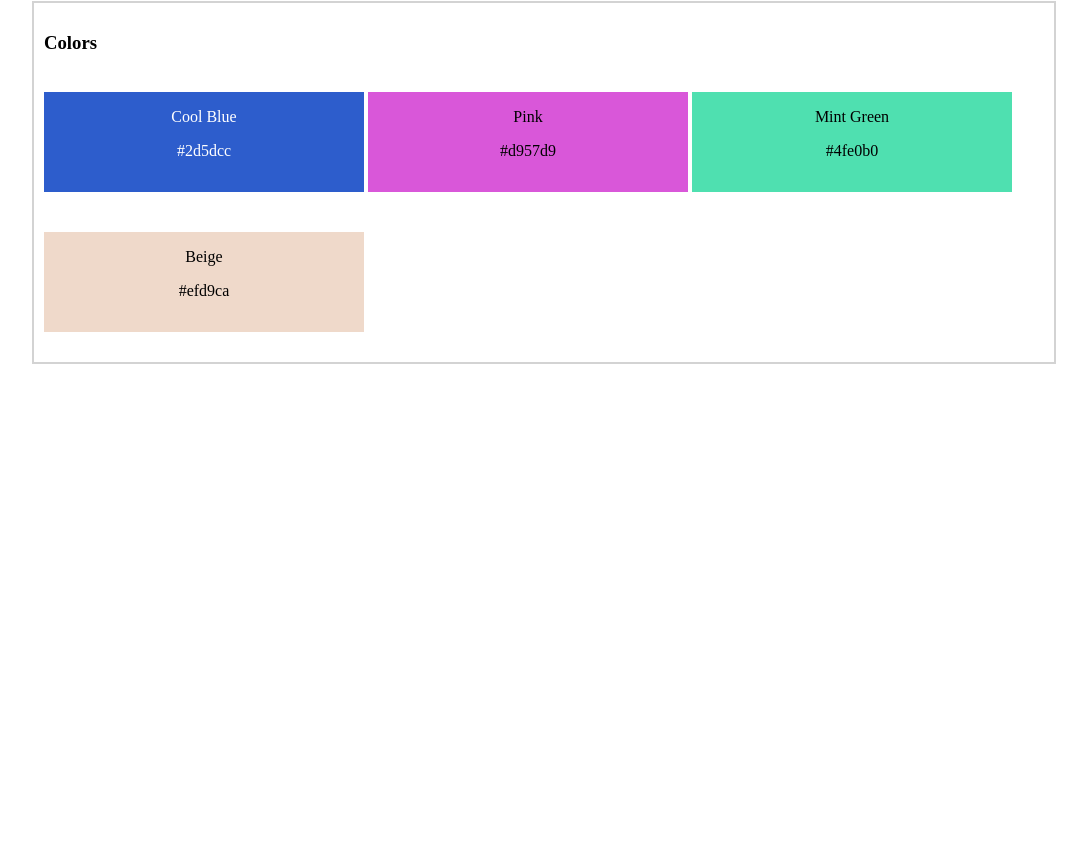
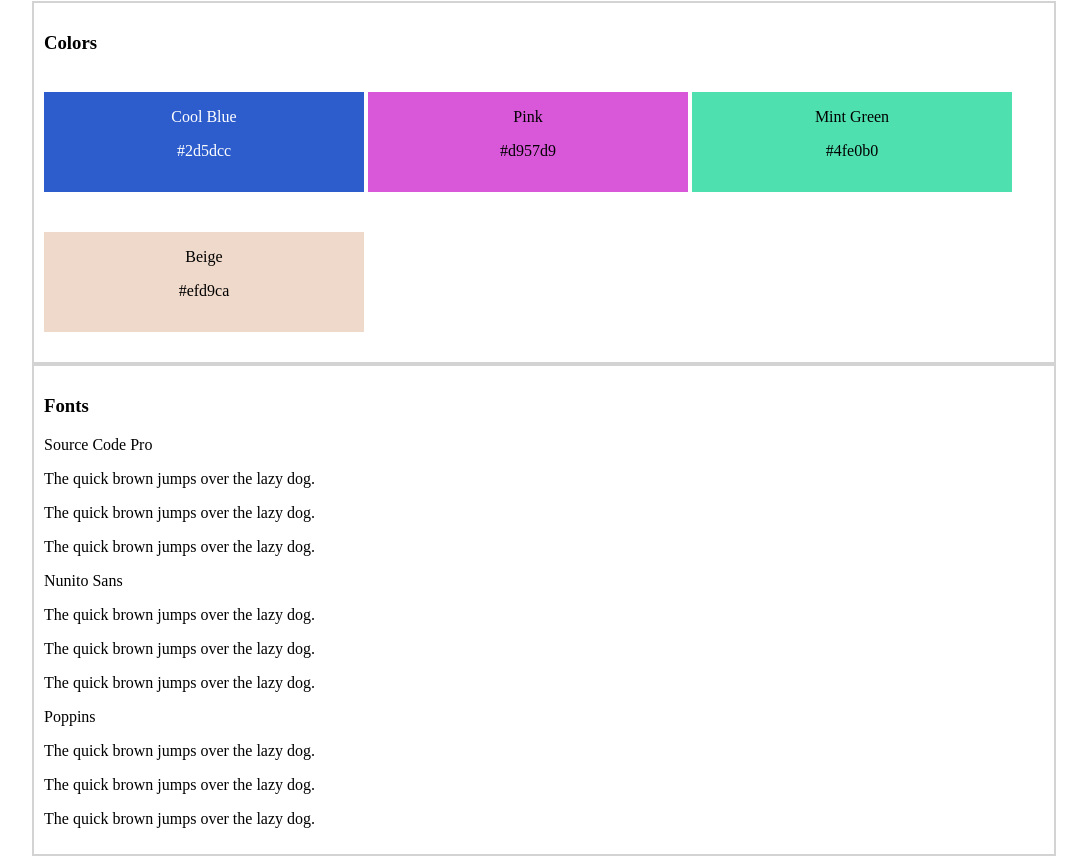
Before and after one commit to nesnuD/website_design_system, a plain HTML site: page index.html in a window 1280 px wide. Shown: the part 79-935 px from the top of the page, without its empty margins (96-1183 px from the left). Before the commit the page ends 800 px from the top, so only its background shows below. Drawn offline with Linux system fonts and the light colour scheme.

Commit message:
started panel section

```diff
--- a/index.html
+++ b/index.html
@@ -6,7 +6,7 @@
     </head>
     <body>
         <h1>My Website Style Guide</h1>
-        <div class="colors">
+        <div class="container">
             <h3>Colors</h3>
             <div class="color-panel" id="coolblue">
                 <p>Cool Blue</p>
@@ -25,5 +25,29 @@
                 <p>#efd9ca</p>
             </div>
         </div>
+        <div class="container">
+            <h3>Fonts</h3>
+            <div class="font-container">
+                <div class="font-panel">
+                    <p>Source Code Pro</p>
+                    <p class="1">The quick brown jumps over the lazy dog.</p>
+                    <p class="2">The quick brown jumps over the lazy dog.</p>
+                    <p class="3">The quick brown jumps over the lazy dog.</p>
+                </div>
+                <div>
+                    <p>Nunito Sans</p>
+                    <p class="1">The quick brown jumps over the lazy dog.</p>
+                    <p class="2">The quick brown jumps over the lazy dog.</p>
+                    <p class="3">The quick brown jumps over the lazy dog.</p>
+                </div>
+                <div>
+                    <p>Poppins</p>
+                    <p class="1">The quick brown jumps over the lazy dog.</p>
+                    <p class="2">The quick brown jumps over the lazy dog.</p>
+                    <p class="3">The quick brown jumps over the lazy dog.</p>
+                </div>
+            </div>
+
+        </div>
     </body>
 </html>
--- a/styles.css
+++ b/styles.css
@@ -2,7 +2,7 @@ body {
     margin: 0 10%;
 }
 
-.colors {
+.container  {
     border: 2px solid lightgray;
     padding: 10px
 }
@@ -31,3 +31,7 @@ body {
 #beige {
     background-color: #efd9ca;
 }
+
+#font-panel {
+    display: inline-block;
+}
```
